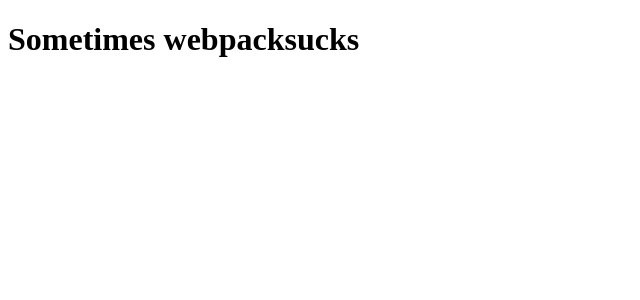
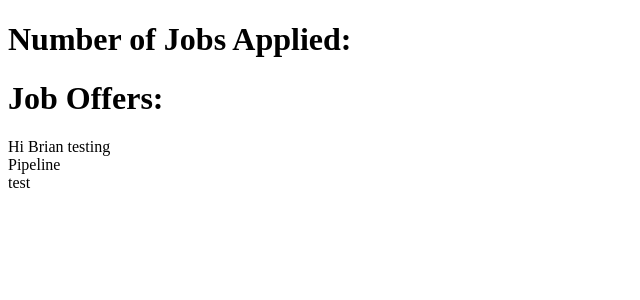
Before and after one commit to lastDanceNY19/LastDance, a React app: page /pipeline in a window 1280 px wide. Shown: the top 300 px of the page, without its empty margins (0-640 px from the left). Built offline with nearby package versions, Linux system fonts and the light colour scheme.

Commit message:
component structure

```diff
--- a/package.json
+++ b/package.json
@@ -28,6 +28,7 @@
     "react": "^16.13.1",
     "react-dom": "^16.13.1",
     "react-redux": "^7.2.1",
+    "redux": "^4.0.5",
     "sass": "^1.26.10",
     "typescript": "^3.9.7",
     "webpack": "^4.44.1"
--- a/src/client/App.tsx
+++ b/src/client/App.tsx
@@ -1,9 +1,10 @@
 import React from 'react';
+import Container from './Container'
 
 export const App = () => {
   return(
     <div>
-      <h1>Sometimes webpacksucks</h1>
+      <Container />
     </div>
   );
 };
--- /dev/null
+++ b/src/client/Container.tsx
@@ -0,0 +1,23 @@
+import React from 'react';
+import Pipeline from './components/Pipeline'
+import Groups from './components/Groups'
+
+export const Container = () => {
+  return(
+    <div>
+      <div>
+        <h1>Number of Jobs Applied: </h1>
+        <h1>Job Offers: </h1>
+      </div>
+
+      <div>Hi Brian testing</div>
+
+      <div className = 'main-container-2'>
+        <Pipeline />
+        <Groups />
+      </div>
+    </div>
+  );
+};
+
+export default Container;
--- /dev/null
+++ b/src/client/components/Groups.tsx
@@ -0,0 +1,12 @@
+import React from 'react';
+
+
+export const Groups = () => {
+  return(
+    <div>
+        test
+    </div>
+  );
+};
+
+export default Groups;
--- /dev/null
+++ b/src/client/components/Pipeline.tsx
@@ -0,0 +1,12 @@
+import React from 'react';
+
+
+export const Pipeline = () => {
+  return(
+    <div>
+        Pipeline
+    </div>
+  );
+};
+
+export default Pipeline;
```
Also changed, not shown: 1 other file (tests, documents, lock files or other folders).
